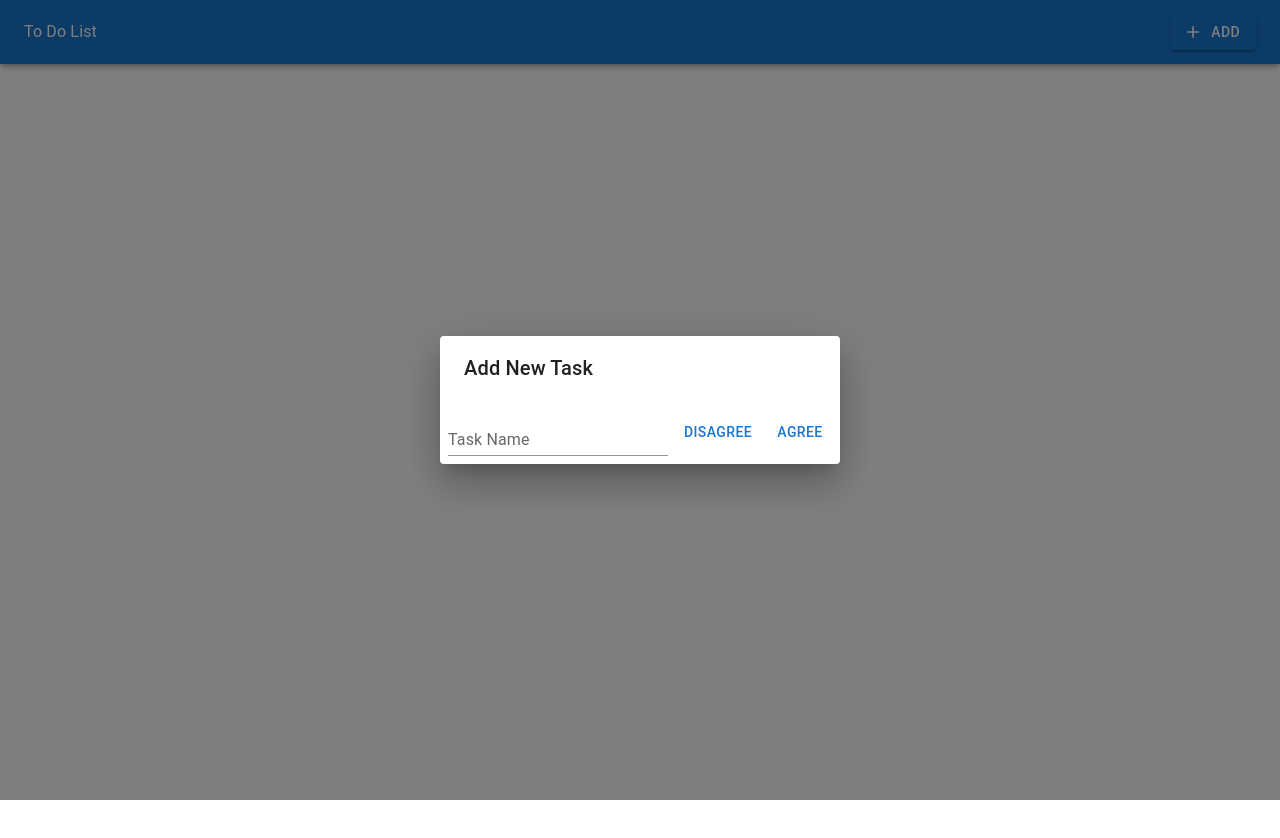
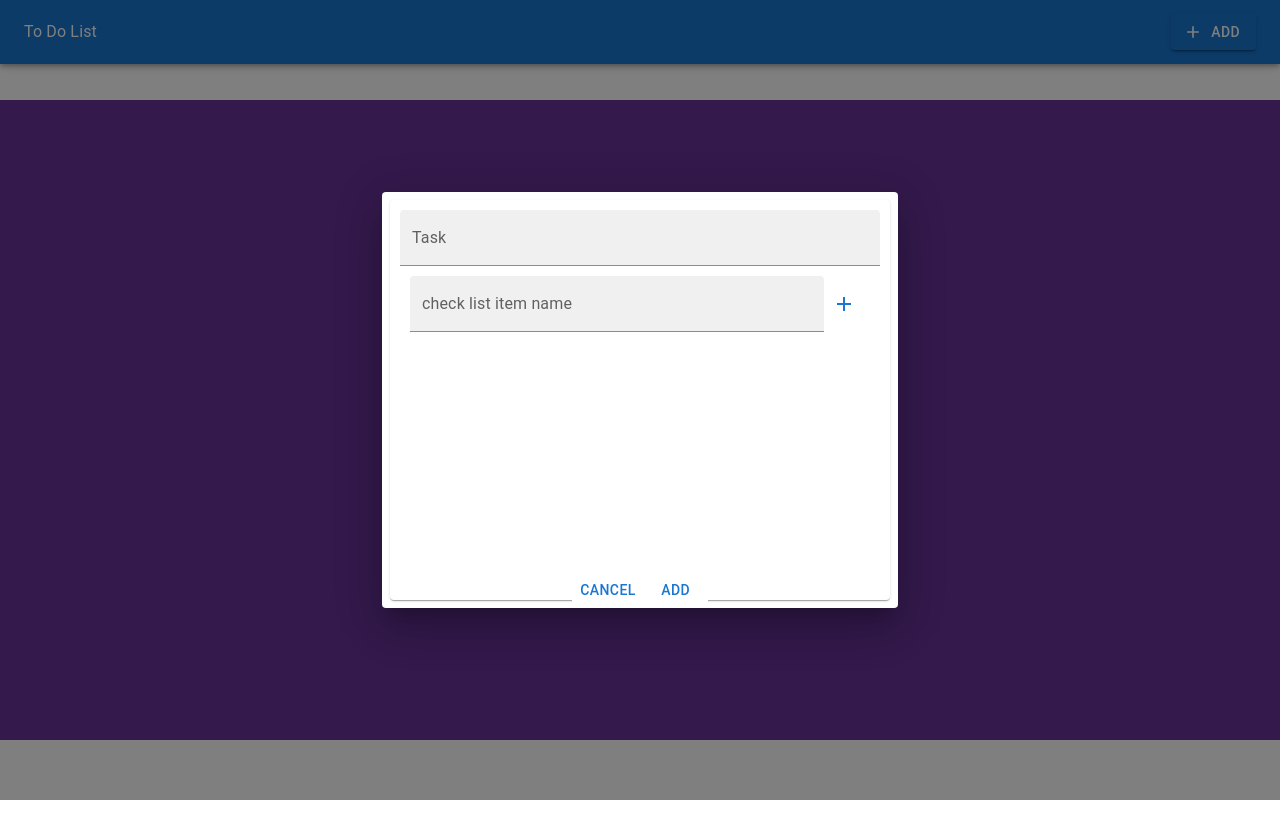
Before and after one commit to sdhone98/To-Do-List, a React (Vite) app: page / in a window 1280 px wide. Both pictures are taken after a click on the button "ADD". Shown: the top 838 px of the page. Before the commit the page ends 800 px from the top, so only its background shows below. Built offline with nearby package versions, Linux system fonts and the light colour scheme.

Commit message:
new changes

```diff
--- a/package.json
+++ b/package.json
@@ -14,6 +14,7 @@
     "@emotion/styled": "^11.11.0",
     "@material-ui/core": "^4.12.4",
     "@material-ui/icons": "^4.11.3",
+    "@mui/icons-material": "^5.14.1",
     "@mui/material": "^5.14.1",
     "react": "^18.2.0",
     "react-dom": "^18.2.0",
--- a/src/App.tsx
+++ b/src/App.tsx
@@ -1,14 +1,25 @@
 import "./App.css";
-import * as React from 'react';
-import { CardContainer, NavAppBar, DialogBox} from "./components"
+import React, { useState } from "react";
+import { CardContainer, NavAppBar, DialogBox } from "./components";
+
+interface Task {
+  task_name: string;
+  task_list: string[];
+}
+
+// const payload:Task[] = [];
+
+function App() {
+  const [dialogOpen, setDialogOpen] = React.useState(false);
+  const [payload, setPayload] = useState<Task[]>([]);
 
 
+  // const handleListOfItemsReceived = (items: Task) => {
+  //   console.log("DAT : ", items);
+  //   payload.push(items)
+  //   console.log(payload)
 
-
-function App() {
-
-  const [dialogOpen, setDialogOpen] = React.useState(false);
-
+  // };
 
   const handleOpenDialog = () => {
     setDialogOpen(true);
@@ -18,13 +29,20 @@ function App() {
     setDialogOpen(false);
   };
 
-
+  const handleSaveTask = (task: Task) => {
+    setPayload((prevPayload) => [...prevPayload, task]);
+    console.log('MAIN APP : ',task)
+  };
 
   return (
     <>
       <NavAppBar onOpenDialog={handleOpenDialog} />
-      <CardContainer/>
-      <DialogBox isOpen={dialogOpen} onClose={handleCloseDialog} />
+      <CardContainer items={payload}/>
+      <DialogBox
+        isOpen={dialogOpen}
+        onClose={handleCloseDialog}
+        sendTaskToParent={handleSaveTask}
+      />
     </>
   );
 }
--- a/src/components/container/CardContainer/CardContainer.module.scss
+++ b/src/components/container/CardContainer/CardContainer.module.scss
@@ -1,4 +1,13 @@
 .mainContainer {
+    margin-top: 100px;
     width: 100%;
-    height: 80%;
+    height:80vh;
+    background: rebeccapurple;
+    display: flex;
+    flex-direction: row;
+    max-width: 100%;
+
+    h1 {
+        background: red;
+    }
 }
--- a/src/components/container/CardContainer/CardContainer.tsx
+++ b/src/components/container/CardContainer/CardContainer.tsx
@@ -1,15 +1,49 @@
-import React from 'react'
+import React, { FC, Children  } from "react";
 import styles from "./CardContainer.module.scss";
 
+import { List, ListItem, ListItemText, CardActions, CardContent, Typography, Card, Button } from "@mui/material";
 
-function CardContainer() {
+interface Task {
+  task_name: string;
+  task_list: string[];
+}
+
+interface CardContainerProps {
+  items: Task[];
+}
+
+const CardContainer: FC<CardContainerProps> = ({ items }) => {
   return (
     <div className={styles.mainContainer}>
-      <h1>
-        Container
-      </h1>
+      {
+        items.map((task) => <Card sx={{ minWidth: 275, maxWidth: 350, minHeight: 200, maxHeight:300, margin: 2}}>
+        <CardContent>
+          <Typography variant="h5" component="div" fontWeight={500}>
+            {task.task_name}
+          </Typography>
+          <Typography variant="body2">
+            <List>
+              <ListItem
+                sx={{
+                  display: "flex",
+                  flexDirection: "column"
+                }}
+              >
+                {task.task_list.map((item) => (
+                  <ListItemText key={item} primary={item} />
+                ))}
+                {/* <ListItemText primary="Single-line item" /> */}
+              </ListItem>
+            </List>
+          </Typography>
+        </CardContent>
+        <CardActions>
+          <Button size="small">Delete</Button>
+        </CardActions>
+      </Card>)
+      }
     </div>
-  )
-}
+  );
+};
 
-export default CardContainer
+export default CardContainer;
--- a/src/components/container/DialogBox/DialogBox.module.scss
+++ b/src/components/container/DialogBox/DialogBox.module.scss
@@ -1,39 +1,17 @@
-/* DialogBox.module.scss */
-.dialogOverlay {
-  position: fixed;
-  top: 0;
-  left: 0;
-  width: 100%;
-  height: 100%;
-  background-color: rgba(0, 0, 0, 0.5);
+.addItemDiv {
   display: flex;
-  justify-content: center;
+  flex-direction: row;
+  align-items: center;
+  padding: 10px;
+}
+
+.bottomBTNDiv {
+  display: flex;
+  flex-direction: column;
   align-items: center;
 
-  .dialogContent {
-    background-color: white;
-    padding: 20px;
-    border-radius: 4px;
+}
 
-    h2 {
-      margin-top: 0;
-    }
-
-    p {
-      margin-bottom: 20px;
-    }
-
-    button {
-      background-color: #007bff;
-      color: white;
-      border: none;
-      padding: 8px 16px;
-      border-radius: 4px;
-      cursor: pointer;
-
-      &:hover {
-        background-color: #0056b3;
-      }
-    }
-  }
+.bottomBTNDiv {
+  background: rebeccapurple;
 }
--- a/src/components/container/DialogBox/DialogBox.tsx
+++ b/src/components/container/DialogBox/DialogBox.tsx
@@ -1,19 +1,73 @@
-import React, { FC } from "react";
+import React, { FC, useState } from "react";
 import styles from "./DialogBox.module.scss";
-import Button from '@mui/material/Button';
-import TextField from '@mui/material/TextField';
 
+import {
+  Dialog,
+  DialogActions,
+  IconButton,
+  TextField,
+  Button,
+  Paper,
+  styled,
+  List,
+  ListItem,
+  ListItemText,
+} from "@mui/material";
 
-import Dialog from "@mui/material/Dialog";
-import DialogActions from "@mui/material/DialogActions";
-import DialogTitle from "@mui/material/DialogTitle";
+import AddIcon from "@mui/icons-material/Add";
 
 interface DialogBoxProps {
   isOpen: boolean;
   onClose: () => void;
+  sendTaskToParent: (task: Task) => void;
 }
 
-const DialogBox: FC<DialogBoxProps> = ({ isOpen, onClose }) => {
+interface Task {
+  task_name: string;
+  task_list: string[];
+}
+
+const CustomeDialogActions = styled(DialogActions)({
+  justifyContent: "center",
+  flexDirection: "column",
+});
+
+const DialogBox: FC<DialogBoxProps> = ({
+  isOpen,
+  onClose,
+  sendTaskToParent
+}) => {
+  const [taskName, setTaskName] = useState<string>("");
+  const [mainTaskName, setMainTaskName] = useState<string>("");
+  const [ListOfItems, setListOfItems] = useState<string[]>([]);
+
+  const handleTaskNameChange = (event: React.ChangeEvent<HTMLInputElement>) => {
+    setTaskName(event.target.value);
+  };
+
+  const handleMainTaskNameChange = (
+    event: React.ChangeEvent<HTMLInputElement>
+  ) => {
+    setMainTaskName(event.target.value);
+  };
+
+  const handleNewTaskClick = () => {
+    setListOfItems((prevList) => [...prevList, taskName]);
+    setTaskName("");
+  };
+
+  const saveTaskInfo = () => {
+
+    const task:Task = {
+      "task_name" : mainTaskName,
+      "task_list": ListOfItems
+    }
+    // console.log('DIALOG DATA : ', task)
+    sendTaskToParent(task)
+
+    onClose();
+  };
+
   if (!isOpen) return null;
 
   return (
@@ -25,22 +79,79 @@ const DialogBox: FC<DialogBoxProps> = ({ isOpen, onClose }) => {
     //   </div>
     // </div>
 
-<Dialog onClose={onClose} open={isOpen}>
-<DialogTitle id="alert-dialog-title">
-          {"Add New Task"}
+    <Dialog onClose={onClose} open={isOpen}>
+      <CustomeDialogActions>
+        <Paper
+          sx={{
+            minWidth: "500px",
+            maxWidth: "700px",
+            minHeight: "400px",
+            maxHeight: "600px",
+            padding: "10px",
+            display: "flex",
+            flexDirection: "column",
+          }}
+        >
+          <TextField
+            id="standard-basic"
+            label="Task"
+            defaultValue="Enter Task Name"
+            variant="filled"
+            value={mainTaskName}
+            onChange={handleMainTaskNameChange}
+          />
 
-        </DialogTitle>
-        <DialogActions>
+          <div className={styles.addItemDiv}>
+            <TextField
+              id="standard-basic"
+              label="check list item name"
+              variant="filled"
+              value={taskName}
+              onChange={handleTaskNameChange}
+              sx={{
+                width: "90%",
+              }}
+            />
 
-        <TextField id="standard-basic" label="Task Name" variant="standard" />
+            <IconButton aria-label="add" onClick={handleNewTaskClick}>
+              <AddIcon color="primary" />
+            </IconButton>
+          </div>
 
-          <Button onClick={onClose}>Disagree</Button>
-          <Button onClick={onClose} autoFocus>
-            Agree
-          </Button>
-        </DialogActions>
-</Dialog>
+          <List>
+            <ListItem
+              sx={{
+                display: "flex",
+                flexDirection: "column",
+              }}
+            >
+              {ListOfItems.map((item) => (
+                <ListItemText key={item} primary={item} />
+              ))}
+              {/* <ListItemText primary="Single-line item" /> */}
+            </ListItem>
+          </List>
 
+          <Paper
+            sx={{
+              boxShadow: "none",
+              display: "flex",
+              flexDirection: "row",
+              // alignItems: "center",
+              // justifyContent: "center",
+              position: "absolute",
+              bottom: "0",
+              alignSelf: "center",
+            }}
+          >
+            <Button onClick={onClose}>Cancel</Button>
+            <Button onClick={saveTaskInfo} autoFocus>
+              Add
+            </Button>
+          </Paper>
+        </Paper>
+      </CustomeDialogActions>
+    </Dialog>
   );
 };
 
--- a/src/index.css
+++ b/src/index.css
@@ -7,6 +7,4 @@
     body {
       width: 100%;
       height: 100vh;
-      display: flex;
-      flex-direction: column;
     }
```
Also changed, not shown: src/components/container/NavAppBar/NavAppBar.module.scss (line endings or trailing spaces), 1 other file (tests, documents, lock files or other folders).
